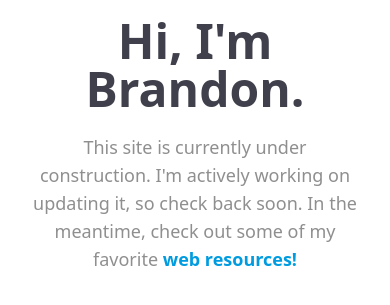
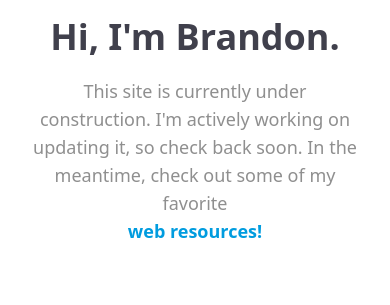
Before and after one commit to brandonleichty/brandonleichty-dot-com, a website built with Vite: page src/index.html in a window 390 px wide. Shown: the part 251-556 px from the top of the page. Built offline with nearby package versions, Linux system fonts and the light colour scheme.

Commit message:
adjust heading size

```diff
--- a/src/index.html
+++ b/src/index.html
@@ -35,13 +35,13 @@
         </button>
       </div>
         <img id="memoji" class="mt-4 h-40 w-40 sm:h-80 sm:w-80 mx-auto" src="images/JavaScriptMemoji.png" alt="">
-        <h1 class="mt-5 sm:mt-5 mb-5 text-5xl sm:text-7xl font-custom font-extrabold text-extend-brand-favLightGray dark:text-extend-brand-favWhite text-center">
+        <h1 class="mt-5 sm:mt-5 mb-5 text-4xl sm:text-7xl font-custom font-extrabold text-extend-brand-favLightGray dark:text-extend-brand-favWhite text-center">
           Hi, I'm Brandon.
         </h1>
         <div class="mb-10 sm:mb-24">
           <p class="text-lg sm:text-2xl text-center text-extend-brand-favDarkerGray">
             This site is currently under construction. I'm actively working on updating it,
-            so check back soon. In the meantime, check out some of my favorite <span class="text-extend-brand-appleBlue font-semibold"><a href="/resources">web resources!</a></span>
+            so check back soon. In the meantime, check out some of my favorite<br><span class="text-extend-brand-appleBlue font-semibold"><a href="/resources">web resources!</a></span>
           </p>
     </header>
     <footer class="text-center mt-24 mb-4 text-extend-brand-favDarkerGray">
--- a/src/resources.html
+++ b/src/resources.html
@@ -41,7 +41,7 @@
           </button>
         </div>
       <a href="/"><img class="mt-4 hero-image h-40 w-40 sm:h-80 sm:w-80 mx-auto" src="/images/JavaScriptMemoji.png" alt="memoji"/></a>
-      <h1 class="mt-5 sm:mt-5 mb-5 text-5xl sm:text-7xl font-custom font-extrabold text-extend-brand-favLightGray dark:text-extend-brand-favWhite text-center">
+      <h1 class="mt-5 sm:mt-5 mb-5 text-4xl sm:text-7xl font-custom font-extrabold text-extend-brand-favLightGray dark:text-extend-brand-favWhite text-center">
         Resources
       </h1>
       <div class="mb-10 sm:mb-24">
```
